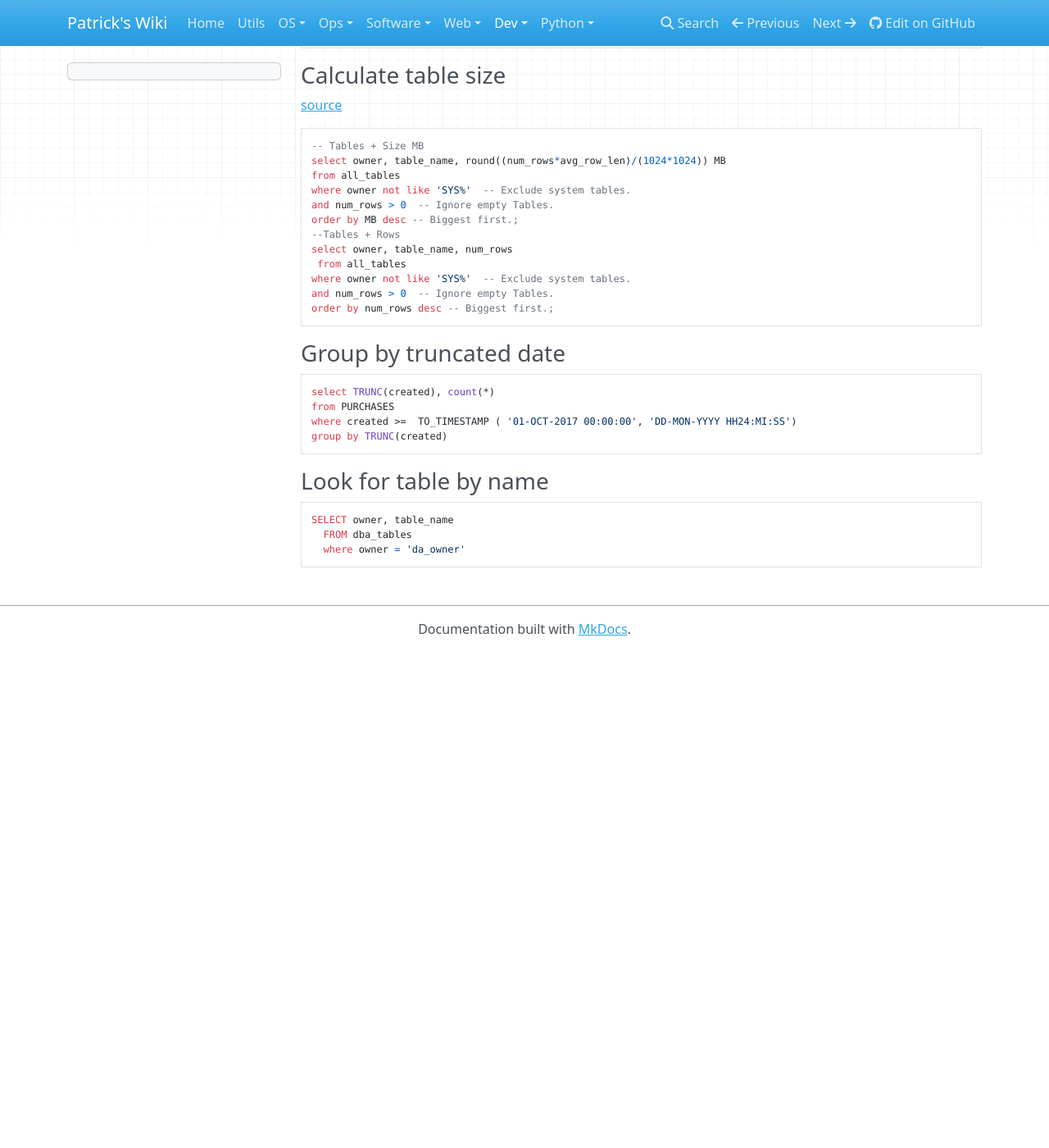
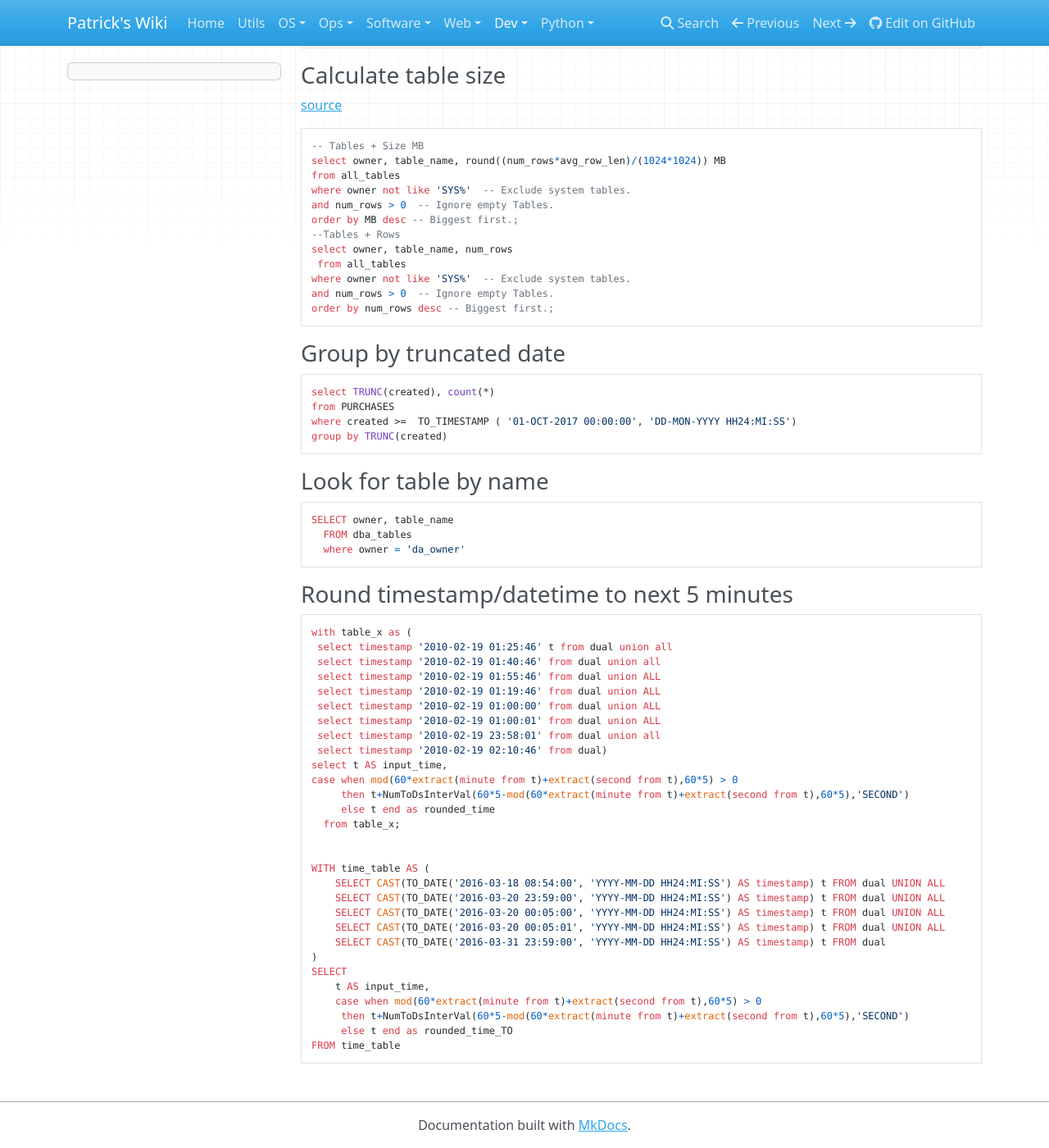
Before and after one commit to patsancu/wiki, an MkDocs documentation site: the page built from docs/dev/DB/Oracle/Snippets.md, in a window 1280 px wide and 1400 px high, scrolled down 580 px. Shown: the whole window at 82% size. Built offline with MkDocs 1.6.1, drawn with Linux system fonts in a browser that asks for light colours; nearby versions of some CDN libraries; before the commit the page ends 1375 px from its top, so only the background shows below that.

Commit message:
oracle snippet: round to next 5 minutes

````diff
--- a/docs/dev/DB/Oracle/Snippets.md
+++ b/docs/dev/DB/Oracle/Snippets.md
@@ -58,3 +58,37 @@ SELECT owner, table_name
   FROM dba_tables
   where owner = 'da_owner'
 ```
+
+
+### Round timestamp/datetime to next 5 minutes
+```sql
+with table_x as (
+ select timestamp '2010-02-19 01:25:46' t from dual union all
+ select timestamp '2010-02-19 01:40:46' from dual union all
+ select timestamp '2010-02-19 01:55:46' from dual union ALL
+ select timestamp '2010-02-19 01:19:46' from dual union ALL
+ select timestamp '2010-02-19 01:00:00' from dual union ALL
+ select timestamp '2010-02-19 01:00:01' from dual union ALL
+ select timestamp '2010-02-19 23:58:01' from dual union all
+ select timestamp '2010-02-19 02:10:46' from dual)
+select t AS input_time,
+case when mod(60*extract(minute from t)+extract(second from t),60*5) > 0
+     then t+NumToDsInterVal(60*5-mod(60*extract(minute from t)+extract(second from t),60*5),'SECOND')
+     else t end as rounded_time
+  from table_x;
+
+
+WITH time_table AS (
+	SELECT CAST(TO_DATE('2016-03-18 08:54:00', 'YYYY-MM-DD HH24:MI:SS') AS timestamp) t FROM dual UNION ALL
+	SELECT CAST(TO_DATE('2016-03-20 23:59:00', 'YYYY-MM-DD HH24:MI:SS') AS timestamp) t FROM dual UNION ALL
+	SELECT CAST(TO_DATE('2016-03-20 00:05:00', 'YYYY-MM-DD HH24:MI:SS') AS timestamp) t FROM dual UNION ALL
+	SELECT CAST(TO_DATE('2016-03-20 00:05:01', 'YYYY-MM-DD HH24:MI:SS') AS timestamp) t FROM dual UNION ALL
+	SELECT CAST(TO_DATE('2016-03-31 23:59:00', 'YYYY-MM-DD HH24:MI:SS') AS timestamp) t FROM dual
+)
+SELECT
+	t AS input_time,
+	case when mod(60*extract(minute from t)+extract(second from t),60*5) > 0
+     then t+NumToDsInterVal(60*5-mod(60*extract(minute from t)+extract(second from t),60*5),'SECOND')
+     else t end as rounded_time_TO
+FROM time_table
+```
````
